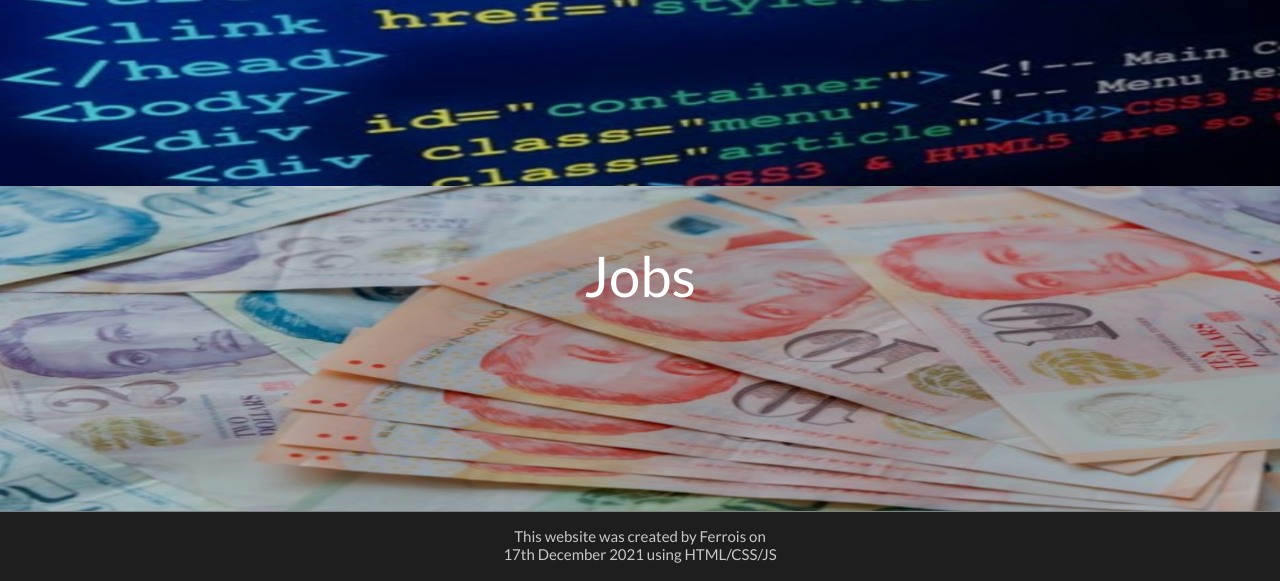
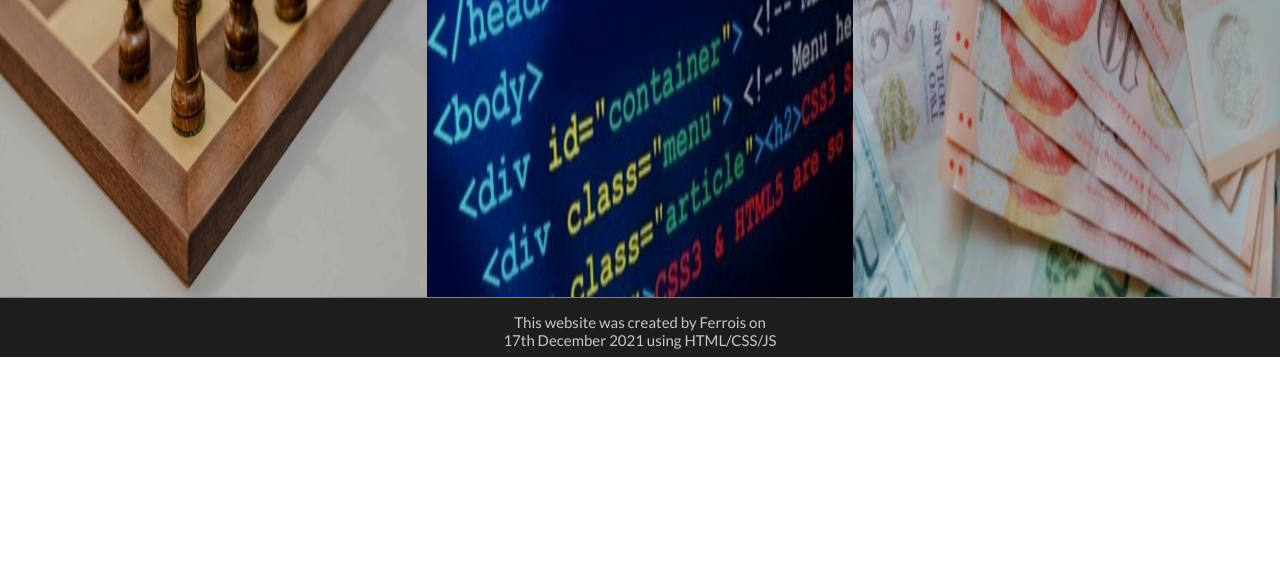
Before and after one commit to Ferrois/ferrois.github.io, a plain HTML site: page index.html in a window 1280 px wide. Shown: the part 539-1120 px from the top of the page. After the commit the page ends 896 px from the top, so only its background shows below. Drawn offline with Linux system fonts and the light colour scheme.

Commit message:
update aspect ratios

```diff
--- a/style.css
+++ b/style.css
@@ -16,7 +16,7 @@ body{
 	"content-wrapper-two"
 	"content-wrapper-three"
 	"footer";
-	height:140vh;
+	height:250vw;
 	position:relative;
 	top:0;
 	left:0;
@@ -417,20 +417,17 @@ body{
 
 /* Responsive grid layout */
 
-/*@media all and (orientation: landscape){
+@media all and (orientation:landscape){
 	.container{
 		display:grid;
 		grid-template-columns:1fr 1fr 1fr;
-		grid-template-rows:0.13fr 1fr 60px;
+		grid-template-rows:60px 1fr 60px;
 		grid-template-areas:
 		"nav nav nav"
 		"content-wrapper-one content-wrapper-two content-wrapper-three"
 		"footer footer footer"
 		;
-                height:100vh
-	}
-	.main-text{
-		font-size:50px;
+                height:70vw
 	}
 
-}*/
+}
```
